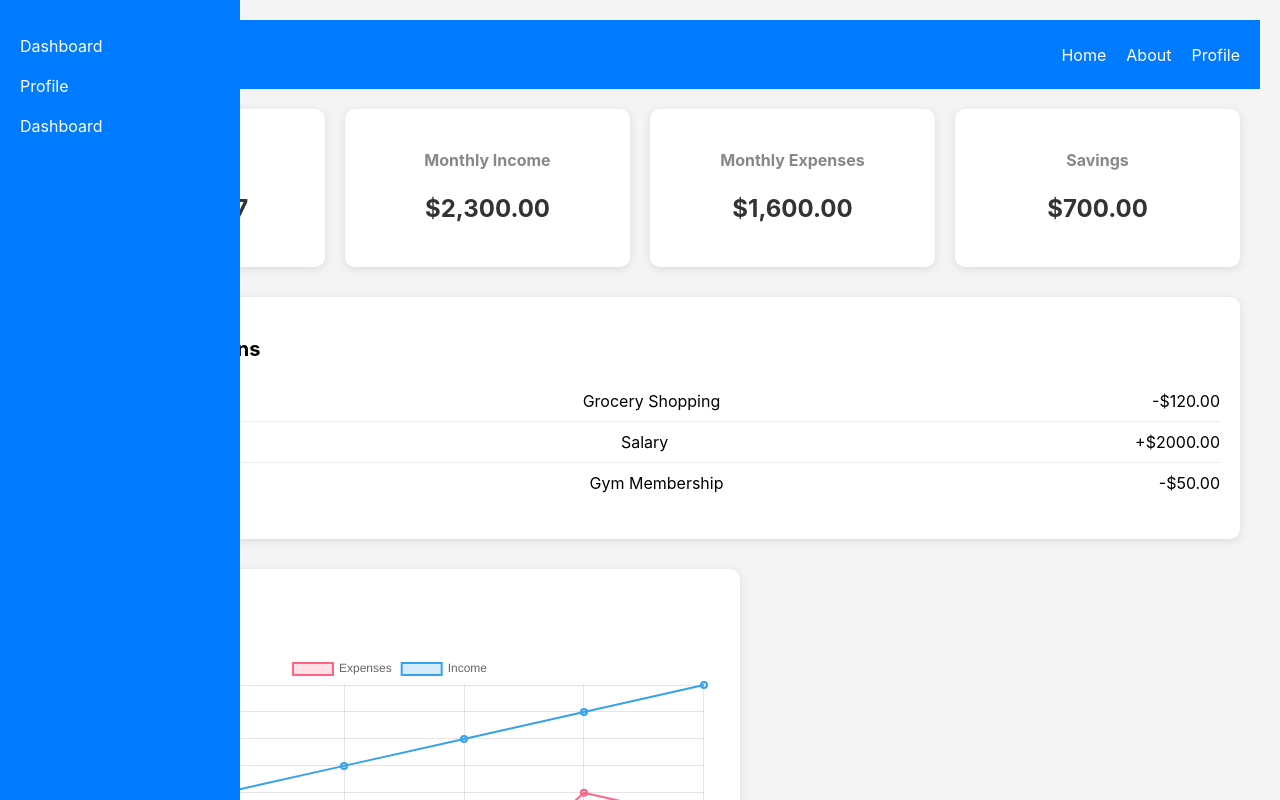
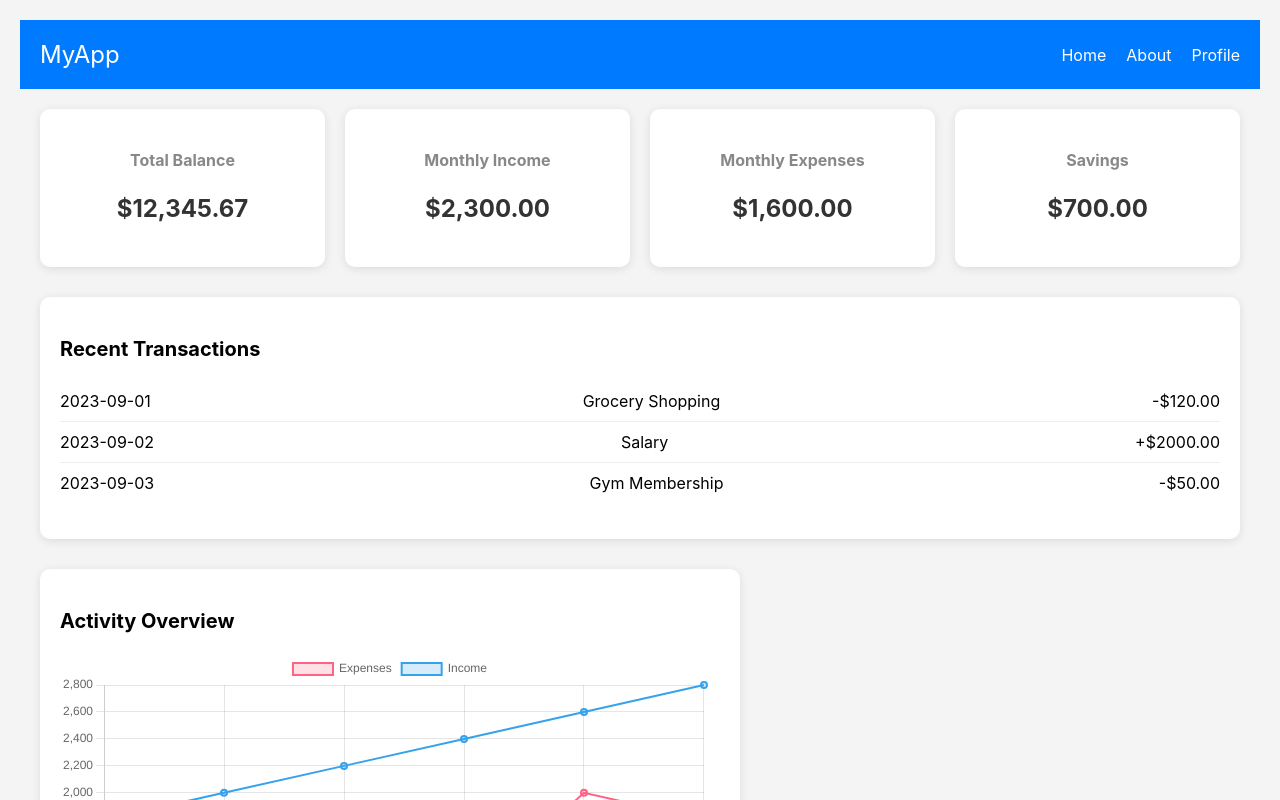
Before and after one commit to SanjanaKumarasingha/MoneyTracker, a React (Create React App) app in the folder Client/: page /dashboard in a window 1280 px wide. Shown: the top 800 px of the page. Built offline with nearby package versions, Linux system fonts and the light colour scheme.

Commit message:
Refactor Dashboard.jsx to comment out unused Sidebar component

```diff
--- a/Client/src/pages/Dashboard/Dashboard.jsx
+++ b/Client/src/pages/Dashboard/Dashboard.jsx
@@ -1,7 +1,7 @@
 // src/pages/DashboardPage.js
 import React from "react";
 import "./Dashboard.css";
-import Sidebar from "../../components/Common/layout/Sidebar/Sidebar";
+// import Sidebar from "../../components/Common/layout/Sidebar/Sidebar";
 import Header from "../../components/Common/layout/Header/Header";
 import StatsCard from "../../components/Dashboard/StatsCard";
 import ActivityChart from "../../components/Dashboard/ActivityChart";
@@ -11,7 +11,7 @@ function DashboardPage() {
   return (
     <div className="dashboard-page">
       {/* Sidebar */}
-      <Sidebar />
+      {/* <Sidebar /> */}
 
       {/* Main Content */}
       <div className="main-content">
```
